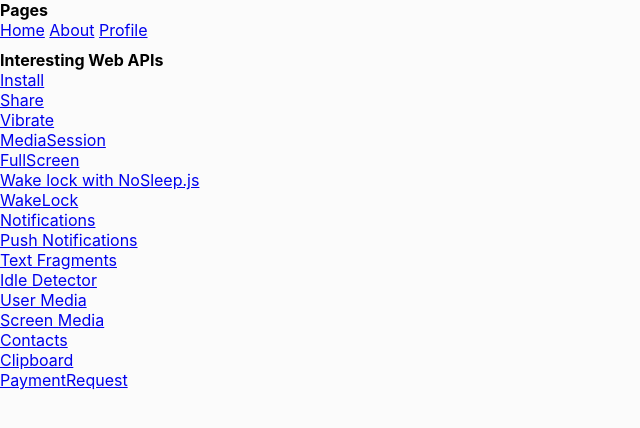
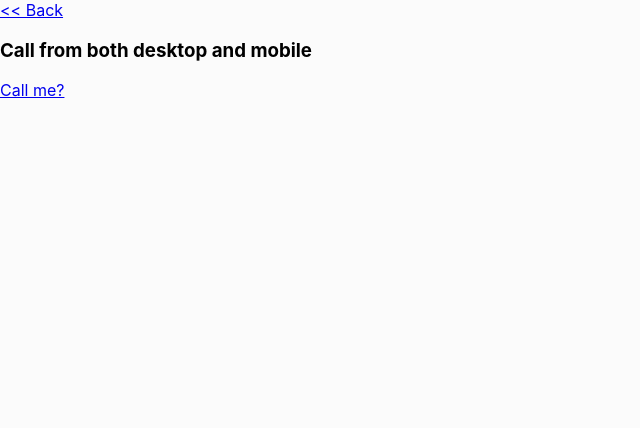
Before and after one commit to yTakkar/modern-web-apis, a React (Create React App) app: page /api/call in a window 1280 px wide. Shown: the top 428 px of the page, without its empty margins (0-640 px from the left). Built offline with nearby package versions, Linux system fonts and the light colour scheme.

Commit message:
feat: call

```diff
--- a/src/App.js
+++ b/src/App.js
@@ -4,9 +4,9 @@
 import logo512 from './images/logo512.png'
 import logo192 from './images/logo192.png'
 
-const Home = RouteLoader(React.lazy(() => import('./pages/pages/Home')))
-const About = RouteLoader(React.lazy(() => import('./pages/pages/About')))
-const Profile = RouteLoader(React.lazy(() => import('./pages/pages/Profile')))
+const Home = RouteLoader(React.lazy(() => import('./pages/others/Home')))
+const About = RouteLoader(React.lazy(() => import('./pages/others/About')))
+const Profile = RouteLoader(React.lazy(() => import('./pages/others/Profile')))
 
 const Install = RouteLoader(React.lazy(() => import('./pages/apis/Install')))
 const Share = RouteLoader(React.lazy(() => import('./pages/apis/Share')))
@@ -24,6 +24,7 @@
 const Contacts = RouteLoader(React.lazy(() => import('./pages/apis/Contacts')))
 const Clipboard = RouteLoader(React.lazy(() => import('./pages/apis/Clipboard')))
 const PaymentRequest = RouteLoader(React.lazy(() => import('./pages/apis/PaymentRequest')))
+const Call = RouteLoader(React.lazy(() => import('./pages/apis/Call')))
 
 function App() {
   return (
@@ -51,6 +52,7 @@
             <Route path='/api/contacts' component={Contacts} />
             <Route path='/api/clipboard' component={Clipboard} />
             <Route path='/api/payment-request' component={PaymentRequest} />
+            <Route path='/api/call' component={Call} />
             <Route component={Home} />
           </Switch>
         </div>
--- a/src/components/Header.jsx
+++ b/src/components/Header.jsx
@@ -29,6 +29,7 @@
         <Link to='/api/contacts'>Contacts</Link>
         <Link to='/api/clipboard'>Clipboard</Link>
         <Link to='/api/payment-request'>PaymentRequest</Link>
+        <Link to='/api/call'>Call</Link>
       </div>
     </>
   )
--- /dev/null
+++ b/src/pages/apis/Call.jsx
@@ -0,0 +1,17 @@
+import React from 'react'
+import Back from '../../components/Back'
+
+const Call = props => {
+  return (
+    <div>
+      <Back/>
+
+      <h3>Call from both desktop and mobile</h3>
+
+      <a href='tel:+918104570640'>Call me?</a>
+
+    </div>
+  )
+}
+
+export default Call;
```
Also changed, not shown: src/pages/others/About.jsx (renamed from src/pages/pages/About.jsx), src/pages/others/Home.jsx (renamed from src/pages/pages/Home.jsx), src/pages/others/Profile.jsx (renamed from src/pages/pages/Profile.jsx).
